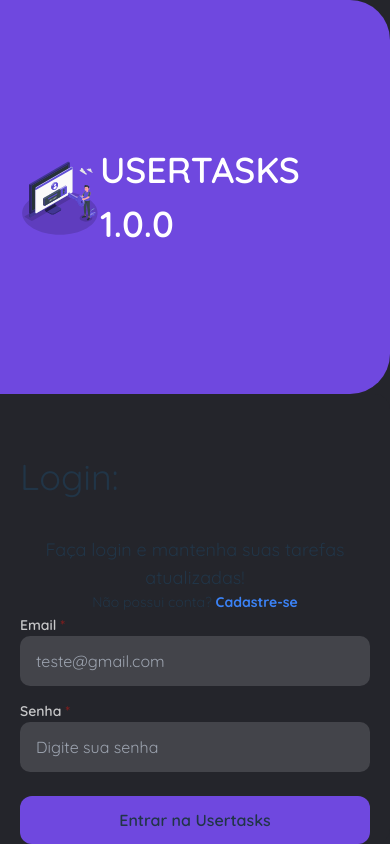
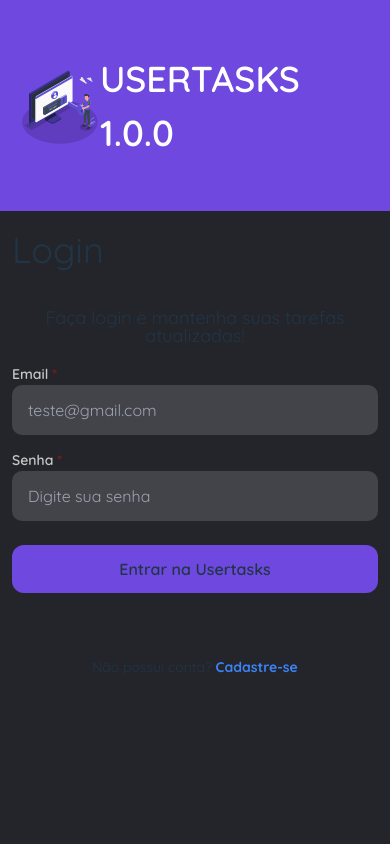
Before and after one commit to tarcisioangelo/node-vue-aws, a Vue app: page /login in a window 390 px wide. Built offline with nearby package versions, Linux system fonts and the light colour scheme; what vue-the-mask would draw is missing.

Commit message:
responsivo login

```diff
--- a/src/layouts/GuestLayout.vue
+++ b/src/layouts/GuestLayout.vue
@@ -20,9 +20,9 @@
     @apply flex flex-col  md:flex-row h-[100vh]  bg-component;
 }
 .first-child {
-    @apply flex md:flex-col  w-full md:w-1/2 h-full bg-primary justify-around items-center rounded-r-[40px] text-white p-5;
+    @apply flex md:flex-col  w-full md:w-1/2 min-h-[25%] md:max-h-full md:h-full bg-primary justify-around items-center md:rounded-r-[40px] text-white p-5;
 }
 .second-child {
-    @apply w-full md:w-1/2 h-full bg-component rounded-tr-[15px] rounded-br-[15px] px-5 pt-14;
+    @apply w-full md:w-1/2 h-full bg-component md:rounded-tr-[15px] md:rounded-br-[15px] px-3 md:px-5 md:pt-14;
 }
 </style>
--- a/src/modules/auth/pages/Login.vue
+++ b/src/modules/auth/pages/Login.vue
@@ -68,12 +68,10 @@ const handleAuth = async (data: IAuthUser) => {
 <template>
     <div class="w-full">
         <form @submit.prevent="handleLogin" autocomplete="off">
-            <p class="text-[36px] mb-8">Login:</p>
+            <p class="text-[36px] mt-3 md:mt-0 mb-3 md:mb-8">Login</p>
 
-            <p class="text-lg text-center">Faça login e mantenha suas tarefas atualizadas!</p>
-            <p class="text-center text-sm">
-                Não possui conta? <router-link class="link" to="/register">Cadastre-se</router-link>
-            </p>
+            <p class="text-lg text-center leading-none mt-8 mb-4">Faça login e mantenha suas tarefas atualizadas!</p>
+
             <FormContainer>
                 <div class="col-span-12">
                     <DefaultInputText
@@ -99,9 +97,13 @@ const handleAuth = async (data: IAuthUser) => {
                     />
                 </div>
             </FormContainer>
+
             <div class="w-full m-auto text-center pt-4">
                 <DefaultButton text="Entrar na Usertasks" />
             </div>
+            <p class="text-center text-sm mt-[4rem] mb-6">
+                Não possui conta? <router-link class="link" to="/register">Cadastre-se</router-link>
+            </p>
         </form>
     </div>
 </template>
```
